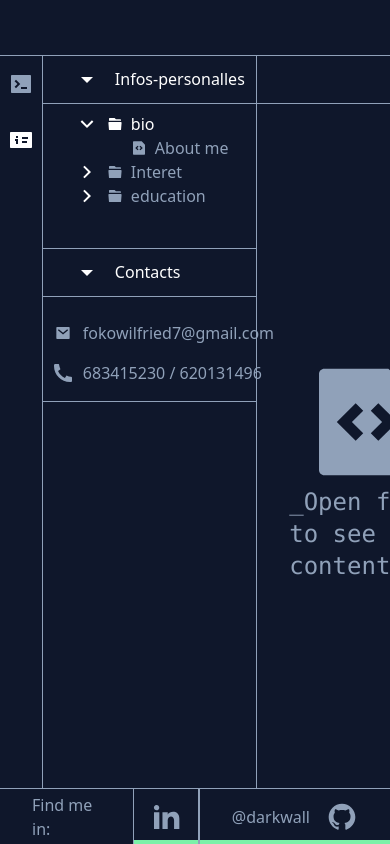
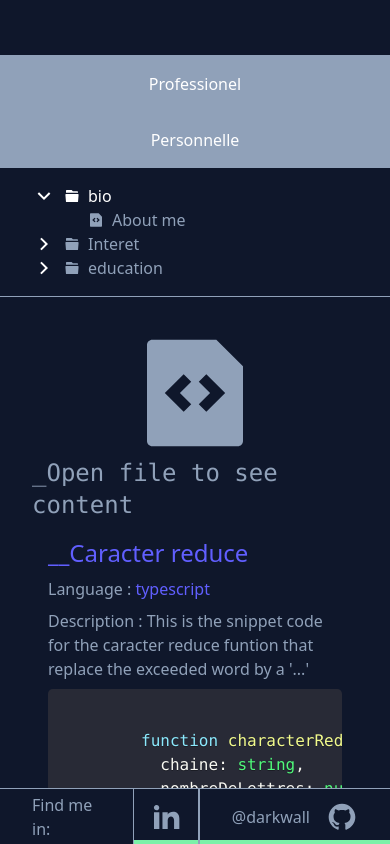
Before and after one commit to FOKO-KENMOGNE-Wilfried/portfolio_v3, a React (Vite) app: page /about-me in a window 390 px wide. Built offline with nearby package versions, Linux system fonts and the light colour scheme; some icons are missing.

Commit message:
update: the about-me page is now responsive

```diff
--- a/src/components/AboutNavBar.tsx
+++ b/src/components/AboutNavBar.tsx
@@ -92,11 +92,13 @@ function AboutNavBar() {
         theme == "dark"
           ? "bg-primary-dark text-primary-light"
           : "bg-primary-light text-primary-dark"
-      } flex w-80`}
+      } flex w-full md:w-80 sticky top-0`}
     >
       <div className={`flex w-full`}>
-        <div className="border-r border-secondary-dark w-1/6 flex flex-col items-center pt-4 gap-8">
+        <div className="md:border-r border-secondary-dark w-full md:w-1/6 flex flex-col items-center md:pt-4 md:gap-8">
           {informationList.map((element) => (
+            <div className="w-full md:w-fit">
+
               <div
                 key={element.id}
                 onClick={() =>
@@ -104,11 +106,12 @@ function AboutNavBar() {
                     toggleMainObjectIsActive(informationList, element.id)
                   )
                 }
-          className={`relative group ${
-            element.isActive ? "text-primary-light" : "text-secondary-dark"
+                className={`relative bg-secondary-dark md:bg-transparent w-full md:w-fit h-14 md:h-fit flex items-center justify-center md:block group ${
+                  element.isActive ? "md:text-primary-light" : "md:text-secondary-dark"
                 } cursor-pointer`}
               >
-          {element.icon}
+                <p className="hidden md:block">{element.icon}</p>
+                <p className="md:hidden">{ element.name }</p>
                 <div
                   className={`
                     absolute bg-black px-4 py-1 rounded-md left-8 top-0
@@ -119,10 +122,102 @@ function AboutNavBar() {
                   {element.name}
                 </div>
               </div>
+
+              <div className={`md:hidden w-full ${element.isActive ? "h-fit" : "h-0"} transition-all duration-150 ease-in-out overflow-hidden`}>
+                <div className="flex flex-col items-center w-full">
+                  {element?.contents?.filter((info) => info.name !== "Contacts").map((content) => (
+                    <div
+                      key={content.id}
+                      className="w-full border-b border-secondary-dark"
+                    >
+
+                        <div className="w-full pl-8 py-4">
+                          {content?.info?.map((info) => (
+                            <div key={info.id}>
+                              <div className="flex gap-2">
+                                <ArrowRightIcon
+                                  className={`${
+                                    info.isActive ? "rotate-90" : "rotate-0"
+                                  } w-6 h-6 transition-all duration-150 ease-in-out`}
+                                />
+                                <div
+                                  className={`${
+                                    info.isActive
+                                      ? "text-primary-light"
+                                      : "text-secondary-dark"
+                                  } flex flex-col`}
+                                >
+                                  <div
+                                    onClick={() =>
+                                      setInformationList(
+                                        toggleInfoIsActive(
+                                          informationList,
+                                          currentObject.id,
+                                          content.id,
+                                          info.id
+                                        )
+                                      )
+                                    }
+                                    className="flex items-center gap-2 cursor-pointer"
+                                  >
+                                    <FolderIcon className={`w-4 h-4`} />
+                                    <p>{info.name}</p>
+                                  </div>
+                                  <div
+                                    className={`${
+                                      info.isActive ? "flex flex-col pl-6" : "hidden"
+                                    }`}
+                                  >
+                                    {info.files?.map((file) => (
+                                      <div
+                                        key={file.id}
+                                        onClick={() =>
+                                          {
+                                            setInformationList(
+                                              toggleFileIsActive(
+                                                informationList,
+                                                currentObject.id,
+                                                content.id,
+                                                info.id,
+                                                file.id
+                                              )
+                                            );
+                                            updateInformation(
+                                              {
+                                                id: file.id,
+                                                name: file.name,
+                                                content: file.data,
+                                                isActive: true,
+                                              }
+                                            )
+                                          }
+                                        }
+                                        className={`${
+                                          information.filter(element => element.id == file.id)[0]?.isActive
+                                            ? "text-primary-light"
+                                            : "text-secondary-dark"
+                                        } flex items-center gap-2 cursor-pointer`}
+                                      >
+                                        <FileIcon className="w-4 h-4" />
+                                        <p>{characterReduce(file.name, 10)}</p>
+                                      </div>
                                     ))}
+                                  </div>
+                                </div>
+                              </div>
+                            </div>
+                          ))}
+                        </div>
 
                     </div>
-        <div className="border-r border-secondary-dark w-5/6">
+                  ))}
+                </div>
+              </div>
+
+            </div>
+        ))}
+        </div>
+        <div className="border-r hidden md:block border-secondary-dark w-5/6">
           <div className="flex flex-col items-center">
             {currentObject?.contents?.map((content) => (
               <div
--- a/src/components/ContactNavBar.tsx
+++ b/src/components/ContactNavBar.tsx
@@ -5,16 +5,16 @@ import PhoneIcon from "./common/icons/PhoneIcon";
 function ContactNavBar(){
     return (
         <div className="w-full md:w-80 md:border-r border-secondary-dark">
-            <div className="flex items-center w-full h-12 border-b border-secondary-dark pl-8 gap-4">
+            <div className="flex items-center w-full justify-center md:justify-start h-12 border-b border-secondary-dark pl-8 gap-4">
                 <ArrowDownIcon className="w-6 h-6" />
                 <p>contacts</p>
             </div>
-            <div className="pl-4 pt-8 flex flex-col gap-6">
-                <a href="mailto:fokowilfried7@gmail.com" className="flex items-center text-secondary-dark cursor-pointer hover:text-primary-light w-full gap-4">
+            <div className="pl-4 pt-8 flex items-center md:items-start flex-col gap-6">
+                <a href="mailto:fokowilfried7@gmail.com" className="flex items-center text-secondary-dark cursor-pointer hover:text-primary-light w-fit md:w-full gap-4">
                     <MailIcon className="w-6 h-6" />
                     <p>fokowilfried7@gmail.com</p>
                 </a>
-                <div className="flex items-center w-full text-secondary-dark hover:text-primary-light gap-4">
+                <div className="flex items-center text-secondary-dark w-fit md:w-full hover:text-primary-light gap-4">
                     <PhoneIcon className="w-6 h-6" />
                     <p className="text-secondary-dark">
                         <a className="text-secondary-dark cursor-pointer hover:text-primary-light" href="tel:+237683415230">683415230</a> / <a className="text-secondary-dark cursor-pointer hover:text-primary-light" href="tel:+237620131496">620131496</a>
--- a/src/components/layouts/AboutMeLayout.tsx
+++ b/src/components/layouts/AboutMeLayout.tsx
@@ -13,7 +13,7 @@ function AboutMeLayout(){
             <div className="flex w-full">
                 <div className={`h-screen w-full flex flex-col justify-between overflow-hidden ${theme == "dark" ? "bg-primary-dark text-primary-light" : "bg-primary-light text-primary-dark"}`}>
                     <Header />
-                    <div className="flex h-screen  w-full overflow-hidden">
+                    <div className="flex h-screen flex-col md:flex-row  w-full overflow-scroll md:overflow-hidden">
                         <AboutNavBar />
                         <Outlet />
                     </div>
--- a/src/pages/AboutMe/index.tsx
+++ b/src/pages/AboutMe/index.tsx
@@ -17,7 +17,7 @@ function AboutMe(){
 
     return (
         <div className={`${theme == "dark" ? "" : ""} w-full`}>
-            <div className="h-12 border-b flex border-secondary-dark w-full">
+            <div className="h-12 border-b md:flex border-secondary-dark w-full hidden">
                 {
                     information.map((tab) => (
                         <div key={tab.id} className={`${tab.isActive ? "text-primary-light" : "text-secondary-dark"} flex items-center h-full pr-4 min-w-32 border-r border-secondary-dark`}>
@@ -31,8 +31,8 @@ function AboutMe(){
                     ))
                 }
             </div>
-            <div className="p-8 flex justify-between h-full">
-                <div className="w-full h-full overflow-y-scroll font-mono">
+            <div className="p-8 flex justify-between h-full flex-col md:flex-row">
+                <div className="w-full h-full md:overflow-y-scroll font-mono">
                     {
                         information.length !== 0 ? (
                         <>
@@ -71,7 +71,7 @@ function AboutMe(){
                     }
                 </div>
 
-                <div className="w-full h-full p-4 overflow-y-scroll">
+                <div className="w-full h-full p-4 md:overflow-y-scroll">
                     <div className="flex flex-col gap-8">
                         {
                             CodeSnipets.map((code) => (
--- a/src/pages/Home/index.tsx
+++ b/src/pages/Home/index.tsx
@@ -22,7 +22,7 @@ function Home() {
                     onClick={() => setIsOpen(prev => !prev)}
                     className={`w-16 cursor-pointer border-2 border-secondary-dark h-16 rounded-full flex items-center justify-center shadow-lg transition-all duration-300 ${
                         isDark
-                            ? "bg-primary-dark hover:bg-usual-orange"
+                            ? "bg-primary-dark hover:bg-usual-purple"
                             : "bg-white hover:bg-usual-purple"
                     }`}
                 >
```
Lines whose indentation alone changed are shown as unchanged.
